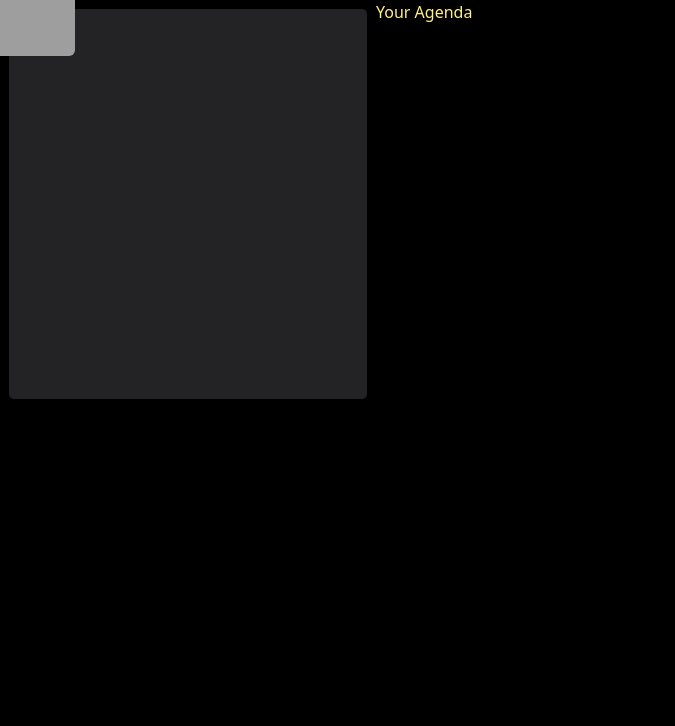
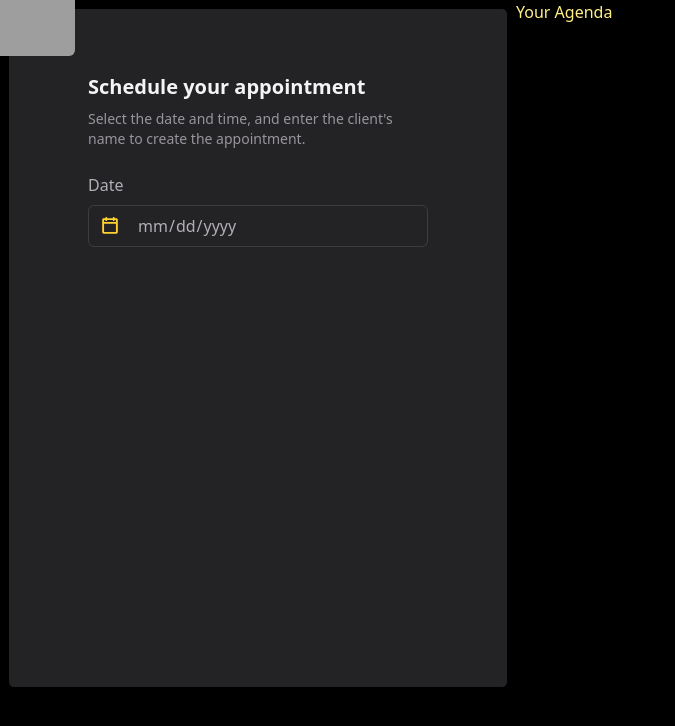
Before and after one commit to jotadagostin/newHairDay, a React (Vite) app in the folder hairday/: page / in a window 1280 px wide. Shown: the top 726 px of the page, without its empty margins (0-675 px from the left). Built offline with nearby package versions, Linux system fonts and the light colour scheme; grey boxes are pictures that could not be loaded.

Commit message:
new componenet
setting calendar component for form core component

```diff
--- /dev/null
+++ b/hairday/src/components/Calendar.tsx
@@ -0,0 +1,31 @@
+import { useRef } from "react";
+import CalendarIcon from "../assets/icons/calendar.svg?react";
+
+export function Calendar() {
+  const dateRef = useRef<HTMLInputElement>(null);
+
+  const handleIconClick = () => {
+    dateRef.current?.showPicker?.();
+    dateRef.current?.focus();
+  };
+
+  return (
+    <div className="flex flex-col gap-2">
+      <label className="text-md text-gray-200">Date</label>
+
+      <div className="relative">
+        {/* Ícone posicionado dentro do input */}
+        <CalendarIcon
+          onClick={handleIconClick}
+          className="absolute left-3 top-1/2 transform -translate-y-1/2 w-5 h-5 text-gray-400 cursor-pointer fill-amber-300"
+        />
+
+        <input
+          ref={dateRef}
+          type="date"
+          className="border text-gray-200 border-gray-500 rounded-md pl-12 pr-4 py-2 w-full"
+        />
+      </div>
+    </div>
+  );
+}
--- /dev/null
+++ b/hairday/src/core/Form.tsx
@@ -0,0 +1,20 @@
+import { Calendar } from "../components/Calendar";
+
+export default function Form() {
+  return (
+    <div>
+      <div className=" w-85">
+        <h1 className="text-gray-100 bold text-xl font-bold pb-2">
+          Schedule your appointment
+        </h1>
+        <p className="text-gray-300 text-sm ">
+          Select the date and time, and enter the client's name to create the
+          appointment.
+        </p>
+      </div>
+      <div className="pt-6">
+        <Calendar />
+      </div>
+    </div>
+  );
+}
--- a/hairday/src/core/Schedule.tsx
+++ b/hairday/src/core/Schedule.tsx
@@ -1,9 +1,11 @@
+import Form from "./Form";
 import Header from "./Header";
 
 export default function Schedule() {
   return (
-    <div className="w-90 h-98 bg-gray-700 mt-2 ml-2 border rounded-md ">
+    <div className="w-125 h-170 bg-gray-700 mt-2 ml-2 border rounded-md flex flex-col items-center ">
       <Header />
+      <Form />
     </div>
   );
 }
--- a/hairday/src/index.css
+++ b/hairday/src/index.css
@@ -76,3 +76,8 @@ input[type="time"]::-webkit-input-placeholder {
 input[type="time"]::selection {
   background-color: transparent; /* Para o texto não ser destacado */
 }
+
+input[type="date"]::-webkit-calendar-picker-indicator {
+  display: none;
+  -webkit-appearance: none;
+}
```
Also changed, not shown: hairday/src/assets/icons/calendar.svg.
